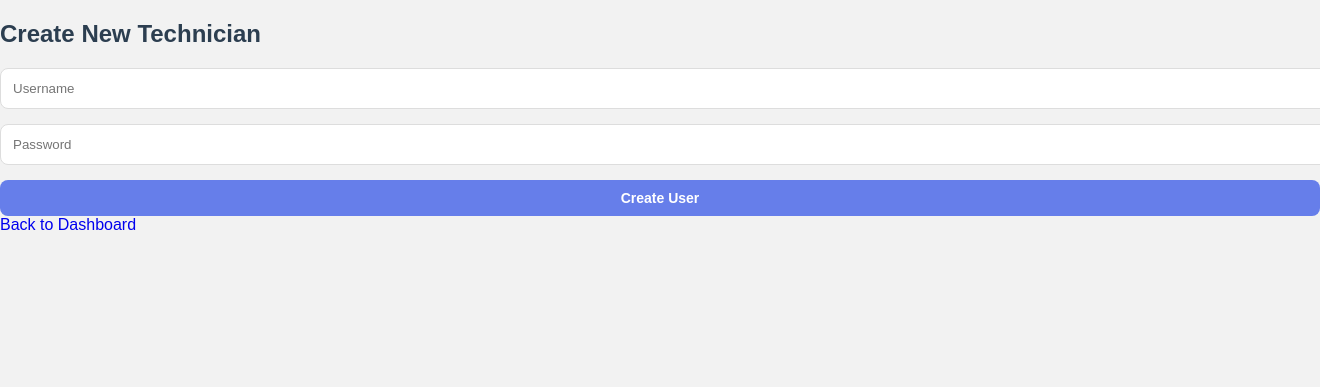
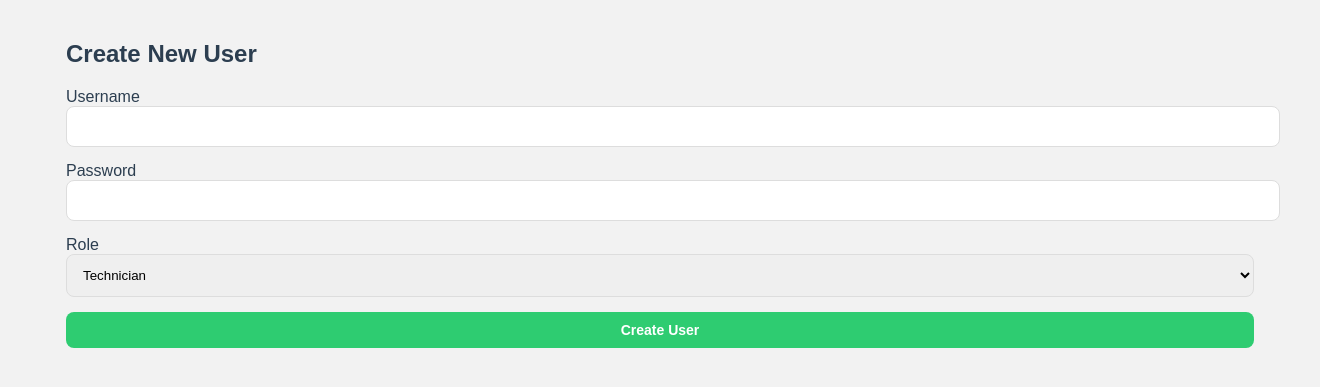
Before and after one commit to SamsonDeon/IT_Support_System, a Flask app: template templates/signup.html in a window 1320 px wide; the page is wider, and only the part inside the window is pictured. Shown: the top 387 px of that part. Run offline with Flask 3, Linux system fonts and the light colour scheme; the template is opened without the code that fills it, so the values that code supplies are empty; some libraries are stand-ins or nearby versions.

Commit message:
Sign up page added

```diff
--- a/app.py
+++ b/app.py
@@ -42,6 +42,39 @@ def log_action(action, target_user=None):
     cur.close()
     db.close()
 
+#==================SIGNUP =================
+
+@app.route("/signup", methods=["GET", "POST"])
+def signup():
+
+    if "user" not in session or session["role"] != "Admin":
+        return redirect(url_for("dashboard"))
+
+    db = get_db()
+    cur = db.cursor()
+
+    if request.method == "POST":
+
+        username = request.form["username"]
+        password = request.form["password"]
+        role = request.form["role"]
+
+        try:
+            cur.execute(
+                "INSERT INTO users (username, password, role) VALUES (%s, %s, %s)",
+                (username, password, role)
+            )
+            db.commit()
+
+            flash("User created successfully")
+
+        except Exception as e:
+            db.rollback()
+            flash("User already exists")
+
+    db.close()
+
+    return render_template("signup.html")
 
 # ================= LOGIN =================
 @app.route("/", methods=["GET", "POST"])
--- a/templates/dashboard.html
+++ b/templates/dashboard.html
@@ -30,7 +30,7 @@
 
         <div class="profile" onclick="toggleProfile()">
 
-    👤 Account
+            👤 Account
 
             <div class="profile-menu">
 
--- a/templates/signup.html
+++ b/templates/signup.html
@@ -1,21 +1,33 @@
 <!DOCTYPE html>
 <html>
 <head>
-    <title>Create User</title>
-    <link rel="stylesheet" href="{{ url_for('static', filename='style.css') }}">
+<title>Create User</title>
+<link rel="stylesheet" href="{{ url_for('static', filename='style.css') }}">
 </head>
-<body class="auth-body">
+<body>
 
-<div class="auth-container">
-    <h2>Create New Technician</h2>
+<div class="container">
 
-    <form method="POST">
-        <input type="text" name="username" placeholder="Username" required>
-        <input type="password" name="password" placeholder="Password" required>
-        <button type="submit" class="btn btn-primary">Create User</button>
-    </form>
+<h2>Create New User</h2>
 
-    <a href="/dashboard">Back to Dashboard</a>
+<form method="POST">
+
+<label>Username</label>
+<input type="text" name="username" required>
+
+<label>Password</label>
+<input type="password" name="password" required>
+
+<label>Role</label>
+<select name="role">
+<option value="Technician">Technician</option>
+<option value="Admin">Admin</option>
+</select>
+
+<button class="btn btn-success">Create User</button>
+
+</form>
+
 </div>
 
 </body>
```
